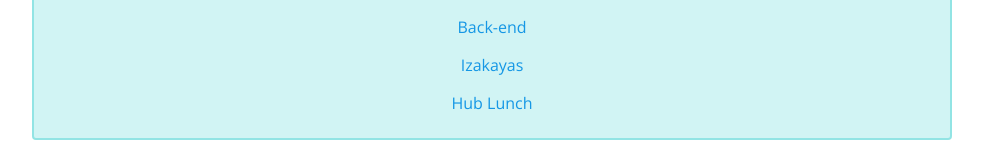
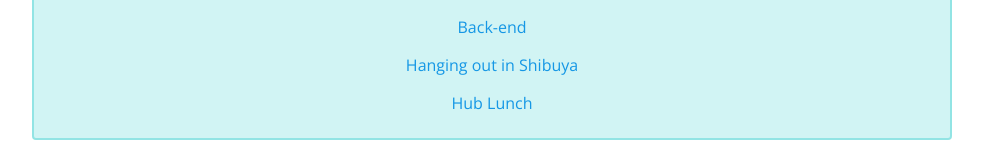
Before and after one commit to david-mambou/my-profile-page, a plain HTML site: page index.html in a window 1280 px wide. Shown: the part 643-787 px from the top of the page, without its empty margins (148-1131 px from the left). Drawn offline with nearby package versions, Linux system fonts and the light colour scheme.

Commit message:
a better one

```diff
--- a/index.html
+++ b/index.html
@@ -27,7 +27,7 @@
     <h3>Likes</h3>
     <ul class="list-nobullet">
       <li><p>Back-end</p></li>
-      <li><p>Izakayas</p></li>
+      <li><p>Hanging out in Shibuya</p></li>
       <li><p>Hub Lunch</p></li>
     </ul>
   </div>
```
